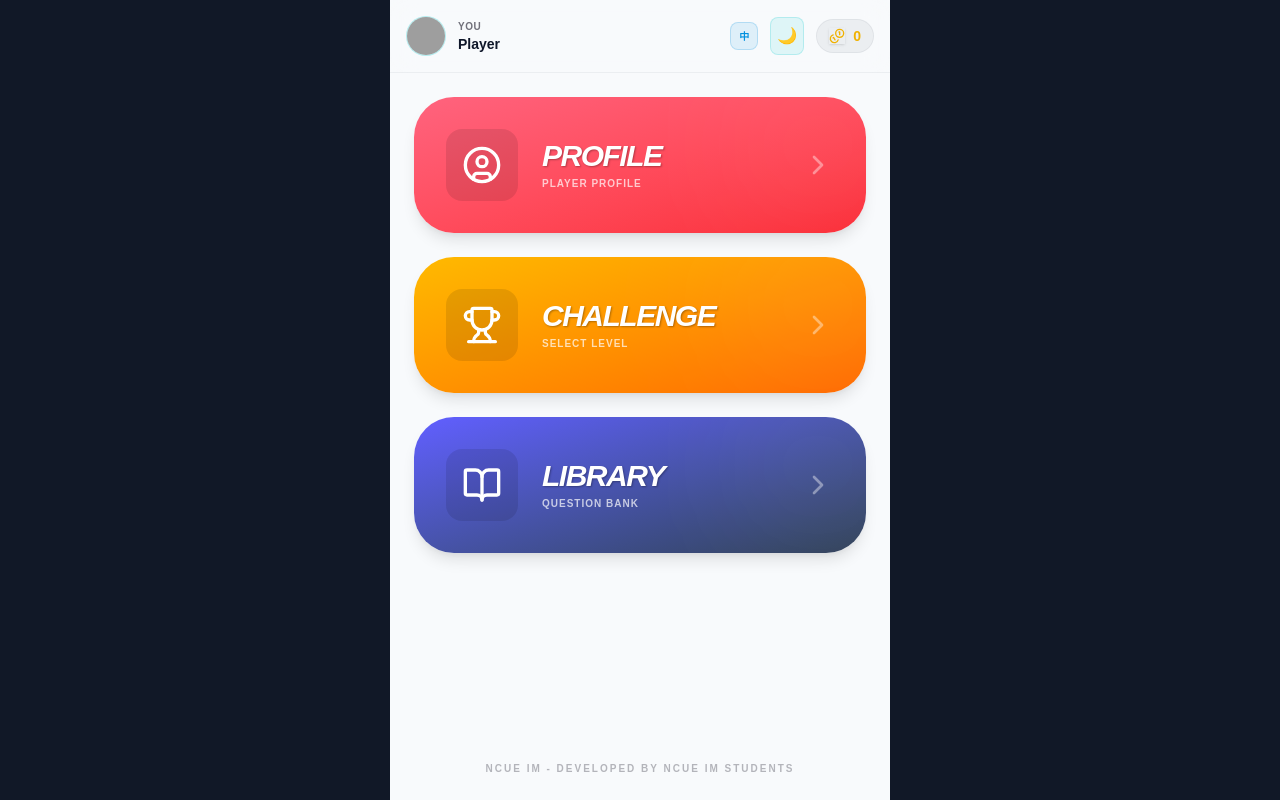
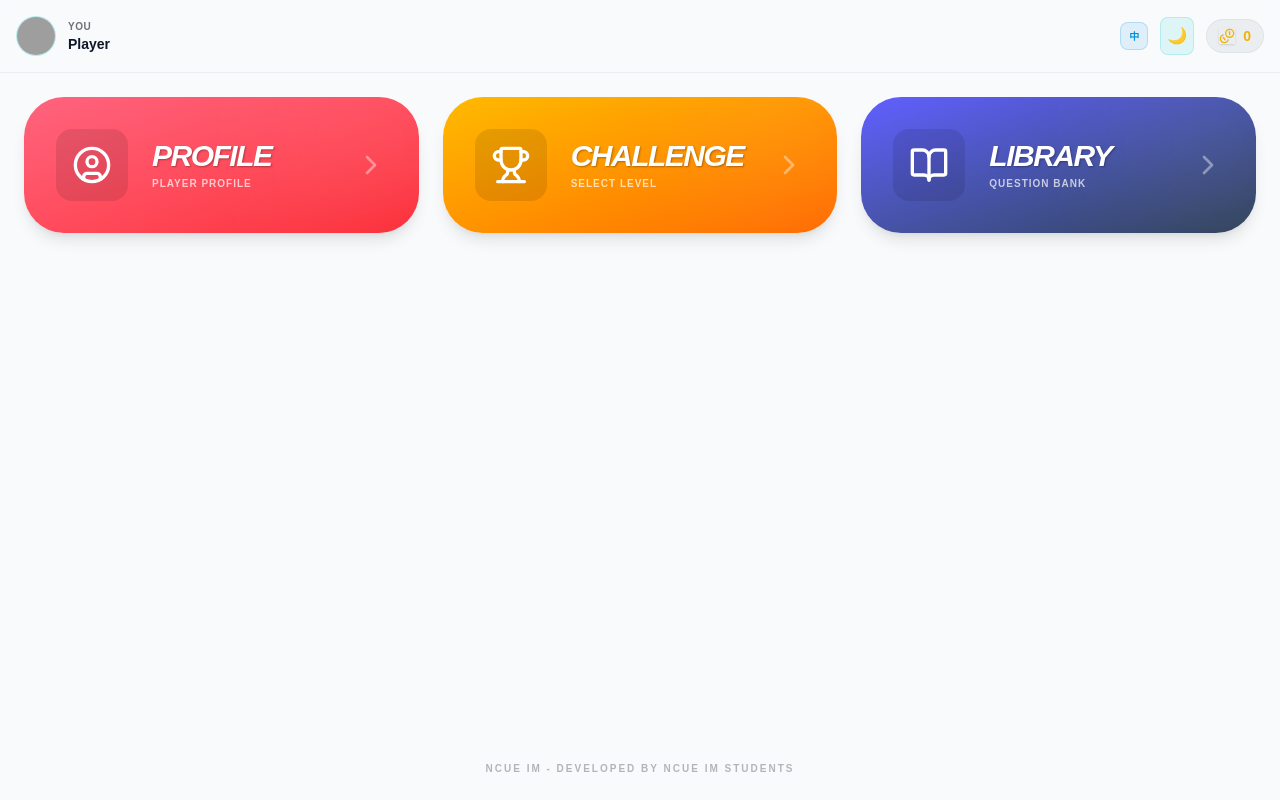
Before and after one commit to tony8382/im-king, a Next.js app: page /home in a window 1280 px wide. Built offline with nearby package versions, Linux system fonts and the light colour scheme; grey boxes are pictures that could not be loaded.

Commit message:
feat: tablet layout support

```diff
--- a/src/app/challenge/page.tsx
+++ b/src/app/challenge/page.tsx
@@ -25,7 +25,8 @@ export default function Challenge() {
 
             <Header />
 
-            <div className="flex-1 flex flex-col p-6 gap-6 pb-12 overflow-y-auto">
+            <div className="flex-1 w-full max-w-7xl mx-auto p-6 pb-12 overflow-y-auto">
+                <div className="grid grid-cols-1 sm:grid-cols-2 lg:grid-cols-3 xl:grid-cols-4 gap-6">
                 {GAME_CONFIG.levels.map((level, index) => {
                     const isLocked = stats.credits < level.unlockScore;
 
@@ -83,6 +84,7 @@ export default function Challenge() {
                         </Link>
                     );
                 })}
+                </div>
             </div>
         </div>
     );
--- a/src/app/globals.css
+++ b/src/app/globals.css
@@ -61,7 +61,6 @@ body {
 
 #root-container {
   width: 100%;
-  max-width: 500px;
   min-height: 100vh;
   background: var(--background);
   position: relative;
--- a/src/app/home/page.tsx
+++ b/src/app/home/page.tsx
@@ -40,7 +40,8 @@ export default function Home() {
         <div className="flex flex-col min-h-screen bg-background">
             <Header />
 
-            <div className="flex-1 flex flex-col p-6 gap-6 pb-12 overflow-y-auto">
+            <div className="flex-1 w-full max-w-7xl mx-auto flex flex-col p-6 gap-6 pb-12 overflow-y-auto">
+                <div className="grid grid-cols-1 md:grid-cols-3 gap-6">
                     {menuItems.map((item) => (
                         <Link
                             key={item.href}
@@ -69,8 +70,9 @@ export default function Home() {
                         </Link>
                     ))}
                 </div>
+            </div>
 
-            <div className="p-6 text-center">
+            <div className="p-6 text-center w-full max-w-7xl mx-auto">
                 <p className="text-[10px] text-zinc-500 font-bold tracking-[0.2em] uppercase opacity-50">
                     NCUE IM - DEVELOPED BY NCUE IM STUDENTS
                 </p>
--- a/src/app/library/page.tsx
+++ b/src/app/library/page.tsx
@@ -70,7 +70,7 @@ export default function Library() {
 
             <Header />
 
-            <div className="flex flex-col p-6 gap-8 pb-20 overflow-y-auto">
+            <div className="flex flex-col p-6 gap-8 pb-20 overflow-y-auto w-full max-w-7xl mx-auto">
                 {/* Reward Section (Original Feature) */}
                 <div className="bg-foreground/5 rounded-[2.5rem] p-8 border border-foreground/5 shadow-2xl relative overflow-hidden">
                     <div className="flex flex-col items-center">
@@ -148,7 +148,7 @@ export default function Library() {
                         )}
                     </div>
 
-                    <div className="flex flex-col gap-4 mt-2">
+                    <div className="grid grid-cols-1 md:grid-cols-2 gap-4 mt-2">
                         <AnimatePresence mode="popLayout">
                             {filteredQuestions.slice(0, 20).map((q, idx) => (
                                 <motion.div
--- a/src/app/profile/page.tsx
+++ b/src/app/profile/page.tsx
@@ -28,7 +28,7 @@ export default function Profile() {
                 <div className="w-10" />
             </div>
 
-            <div className="flex-1 flex flex-col pt-8">
+            <div className="flex-1 flex flex-col pt-8 w-full max-w-4xl mx-auto">
                 {/* Avatar & Name Section */}
                 <div className="flex flex-col items-center px-6 pb-12">
                     <div className="relative">
--- a/src/app/quiz/page.tsx
+++ b/src/app/quiz/page.tsx
@@ -363,7 +363,7 @@ function RoomContent() {
                 </div>
 
                 {/* Question Area */}
-                <div className="flex-1 flex flex-col">
+                <div className="flex-1 flex flex-col w-full max-w-5xl mx-auto">
                     <div className="bg-zinc-900/90 rounded-[2rem] md:rounded-[3rem] p-6 md:p-10 mb-4 md:mb-8 border border-white/5 min-h-[140px] md:min-h-[180px] flex items-center justify-center relative overflow-hidden shadow-2xl">
                         <p className="text-white text-lg md:text-2xl font-bold text-center relative z-10 leading-relaxed italic shadow-text">
                             {currentQuestion?.question}
@@ -375,7 +375,7 @@ function RoomContent() {
                     </div>
 
                     {/* Options Grid */}
-                    <div className="grid grid-cols-1 gap-3 md:gap-4 mb-4 md:mb-8 text-sm md:text-base">
+                    <div className="grid grid-cols-1 sm:grid-cols-2 gap-3 md:gap-4 mb-4 md:mb-8 text-sm md:text-base">
                         {['A', 'B', 'C', 'D'].map((key) => {
                             const optionText = currentQuestion?.options[key as keyof Question['options']];
                             const isCorrect = currentQuestion?.answer === key;
```
Lines whose indentation alone changed are shown as unchanged.
